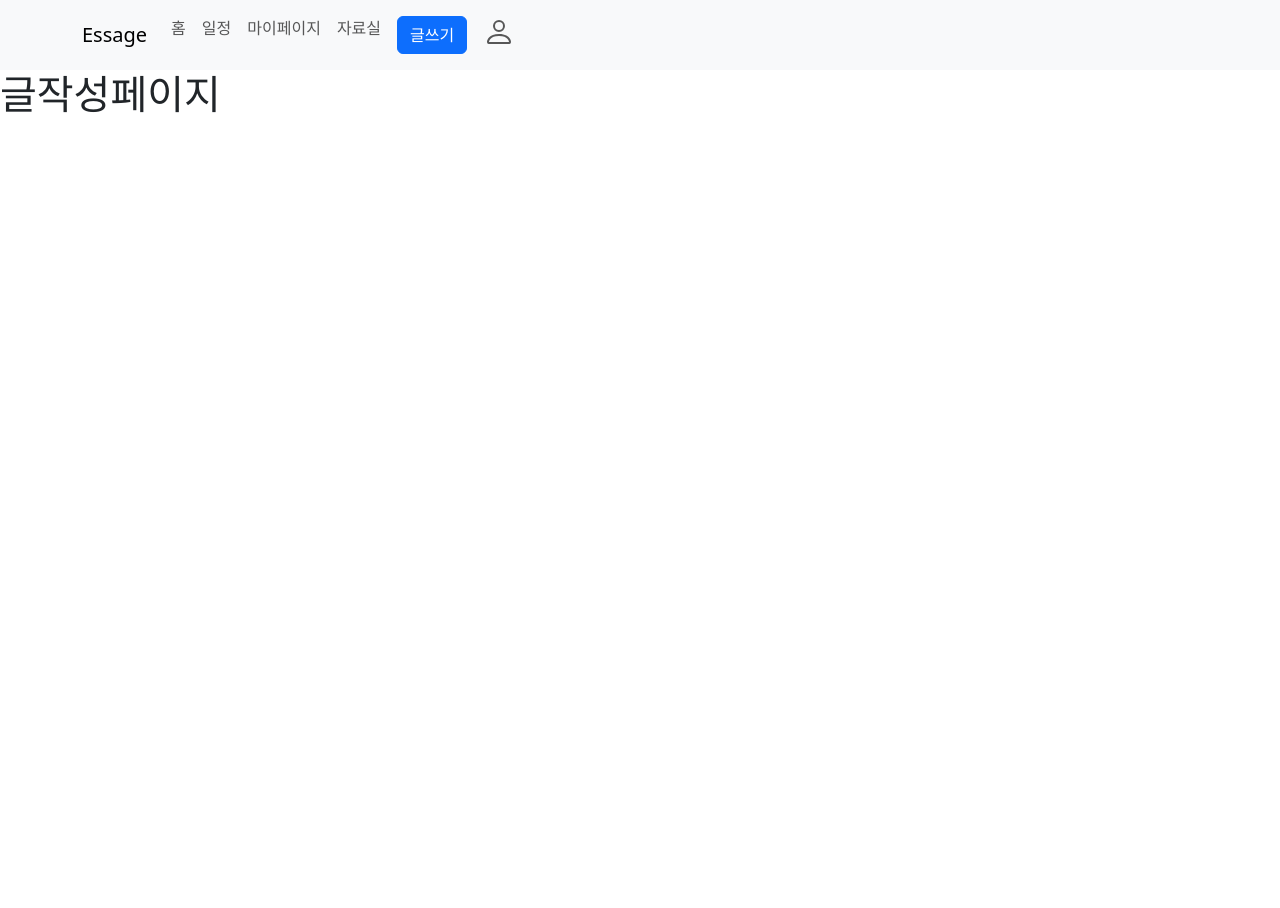
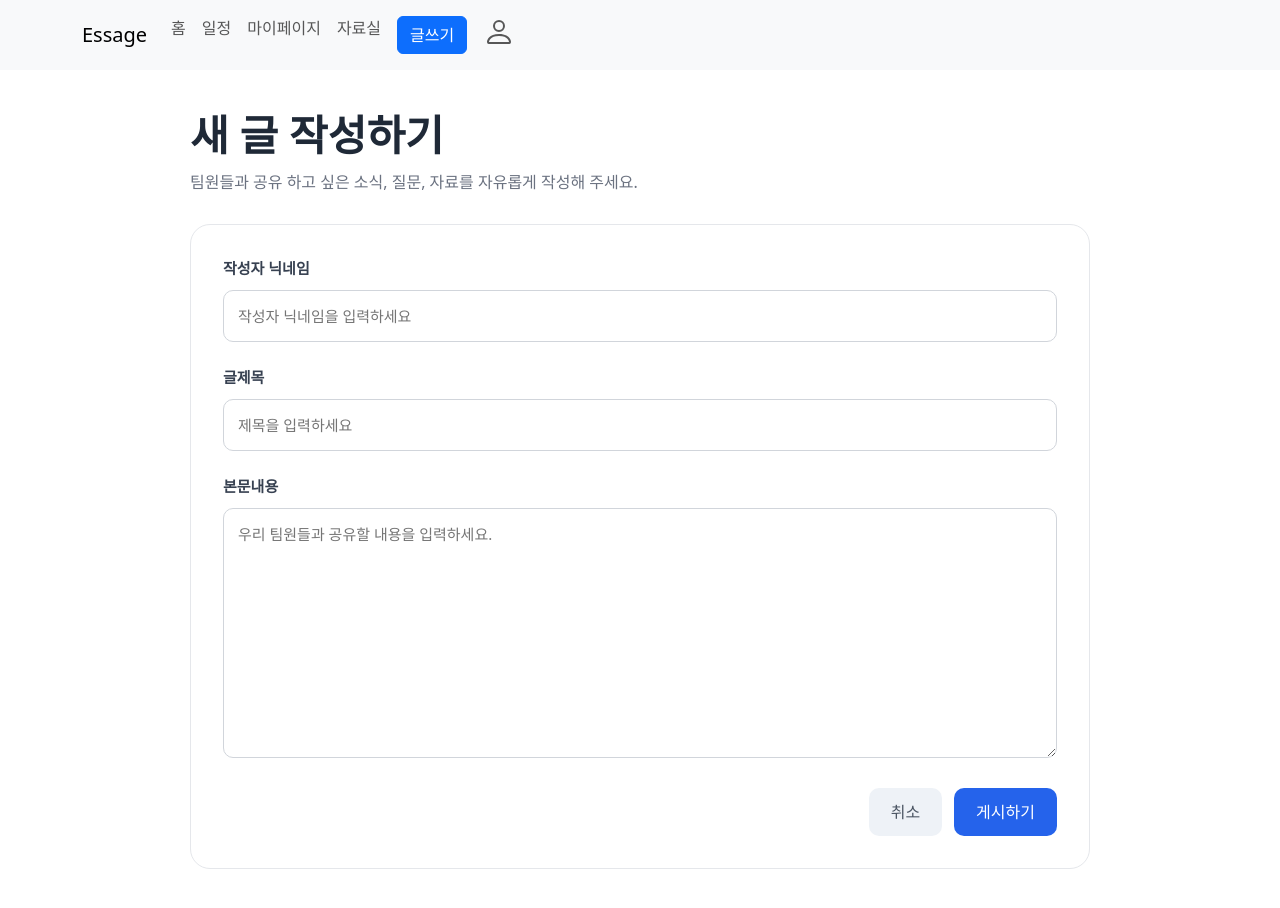
Before and after one commit to jws909/Essage, a React (Vite) app: page /write in a window 1280 px wide. Before the commit the page ends 800 px from the top, so only its background shows below. Built offline with nearby package versions, Linux system fonts and the light colour scheme.

Commit message:
게시글 작성 UI 구현 1차 완성

```diff
--- a/src/css/PostWritePage.css
+++ b/src/css/PostWritePage.css
@@ -0,0 +1,87 @@
+
+
+/* Main */
+.write-page {
+  max-width: 900px;
+  margin: 40px auto;
+}
+
+.page-title {
+  font-size: 42px;
+  font-weight: 700;
+  margin-bottom: 10px;
+  color: #1f2937;
+}
+
+.page-desc {
+  color: #6b7280;
+  margin-bottom: 30px;
+}
+
+.write-card {
+  background: white;
+  border: 1px solid #e5e7eb;
+  border-radius: 20px;
+  padding: 32px;
+}
+
+.form-group {
+  margin-bottom: 24px;
+}
+
+.form-group label {
+  display: block;
+  font-size: 15px;
+  font-weight: 600;
+  margin-bottom: 10px;
+  color: #374151;
+}
+
+.form-group input,
+.form-group textarea {
+  width: 100%;
+  border: 1px solid #d1d5db;
+  border-radius: 10px;
+  padding: 14px;
+  font-size: 15px;
+  outline: none;
+}
+
+.form-group input:focus,
+.form-group textarea:focus {
+  border-color: #2563eb;
+}
+
+.form-group textarea {
+  min-height: 250px;
+  resize: vertical;
+}
+
+/* Button */
+.button-area {
+  display: flex;
+  justify-content: flex-end;
+  gap: 12px;
+}
+
+.cancel-btn {
+  border: none;
+  background: #eef2f7;
+  color: #4b5563;
+  padding: 12px 22px;
+  border-radius: 10px;
+  cursor: pointer;
+}
+
+.submit-btn {
+  border: none;
+  background: #2563eb;
+  color: white;
+  padding: 12px 22px;
+  border-radius: 10px;
+  cursor: pointer;
+}
+
+.submit-btn:hover {
+  background: #1d4ed8;
+}
--- a/src/pages/PostWritePage.jsx
+++ b/src/pages/PostWritePage.jsx
@@ -1,9 +1,40 @@
 import '../css/PostWritePage.css'
+import { useState } from "react";
 
-function PostWritePage(){
+function PostWritePage() {
     return (
-        <h1>글작성페이지</h1>
-    );
+        <>
+            <div className='write-page'>
+                <h1 className='page-title'> 새 글 작성하기</h1>
+
+                <p className='page-desc'> 팀원들과 공유 하고 싶은 소식, 질문, 자료를 자유롭게 작성해 주세요.</p>
+
+                <div className='write-card'>
+                    <div className='form-group'>
+                        <label>작성자 닉네임</label>
+                        <input type='text' placeholder='작성자 닉네임을 입력하세요'></input>
+                    </div>
+
+                    <div className='form-group'>
+                        <label>글제목</label>
+                        <input type='text' placeholder='제목을 입력하세요'></input>
+                    </div>
+
+                    <div className='form-group'>
+                        <label>본문내용</label>
+                        <textarea placeholder='우리 팀원들과 공유할 내용을 입력하세요.'></textarea>
+                    </div>
+
+                    <div className='button-area'>
+                        <button className='cancel-btn'>취소</button>
+                        <button className='submit-btn'>게시하기</button>
+                    </div>
+                </div>
+            </div>
+        </>
+
+
+            );
 }
 
-export default PostWritePage;
+            export default PostWritePage;
```
